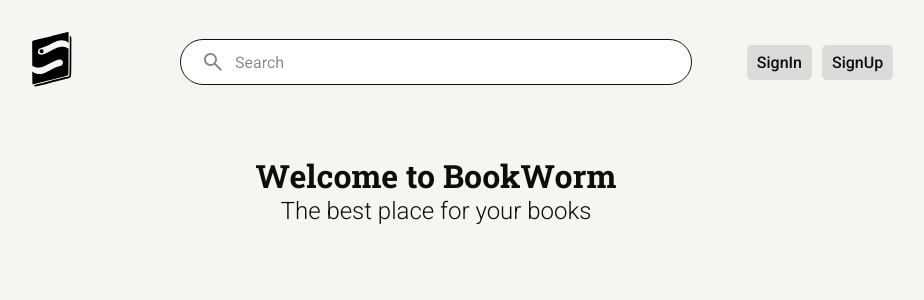
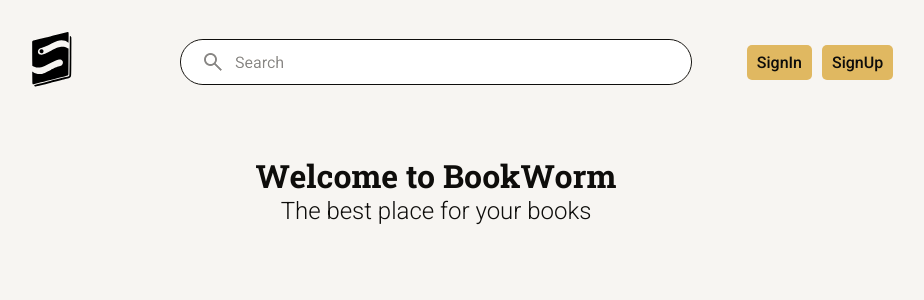
Before and after one commit to LucaBarban/progettobasimod2, a Flask app: page / in a window 1280 px wide. Shown: the top 300 px of the page, without its empty margins (204-1128 px from the left). Run offline with Flask 3, Linux system fonts and the light colour scheme; some libraries are stand-ins or nearby versions.

Commit message:
Moved notifications css into `css/compoents`

```diff
--- a/app/static/css/components/navbar.css
+++ b/app/static/css/components/navbar.css
@@ -60,3 +60,7 @@
     background: var(--input-background);
     margin-left: var(--padding);
 }
+
+.button--current {
+    background: var(--accent-color);
+}
--- a/app/templates/components/navbar.html
+++ b/app/templates/components/navbar.html
@@ -10,10 +10,10 @@
             {% include 'components/cart_badge.html' %}
             {% include 'components/notifications_badge.html' %}
             <a class="navbar__user" href="/profile">{{ user.username }}</a>
-            <a href="/logout" class="button">Logout</a>
+            <a href="/logout" class="button button--current">Logout</a>
         {% else %}
-            <a href="/login" class="button">SignIn</a>
-            <a href="/register" class="button">SignUp</a>
+            <a href="/login" class="button button--current">SignIn</a>
+            <a href="/register" class="button button--current">SignUp</a>
         {% endif %}
     </div>
 </header>
--- a/app/templates/components/notifications_badge.html
+++ b/app/templates/components/notifications_badge.html
@@ -1,6 +1,6 @@
 {% block pagestyles %}
 
-<link rel="stylesheet" href="{{ url_for('static', filename='css/notification_badge.css') }}">
+<link rel="stylesheet" href="{{ url_for('static', filename='css/components/notification_badge.css') }}">
 
 {% endblock %}
 
```
Also changed, not shown: app/static/css/components/notification_badge.css (renamed from app/static/css/notification_badge.css).
